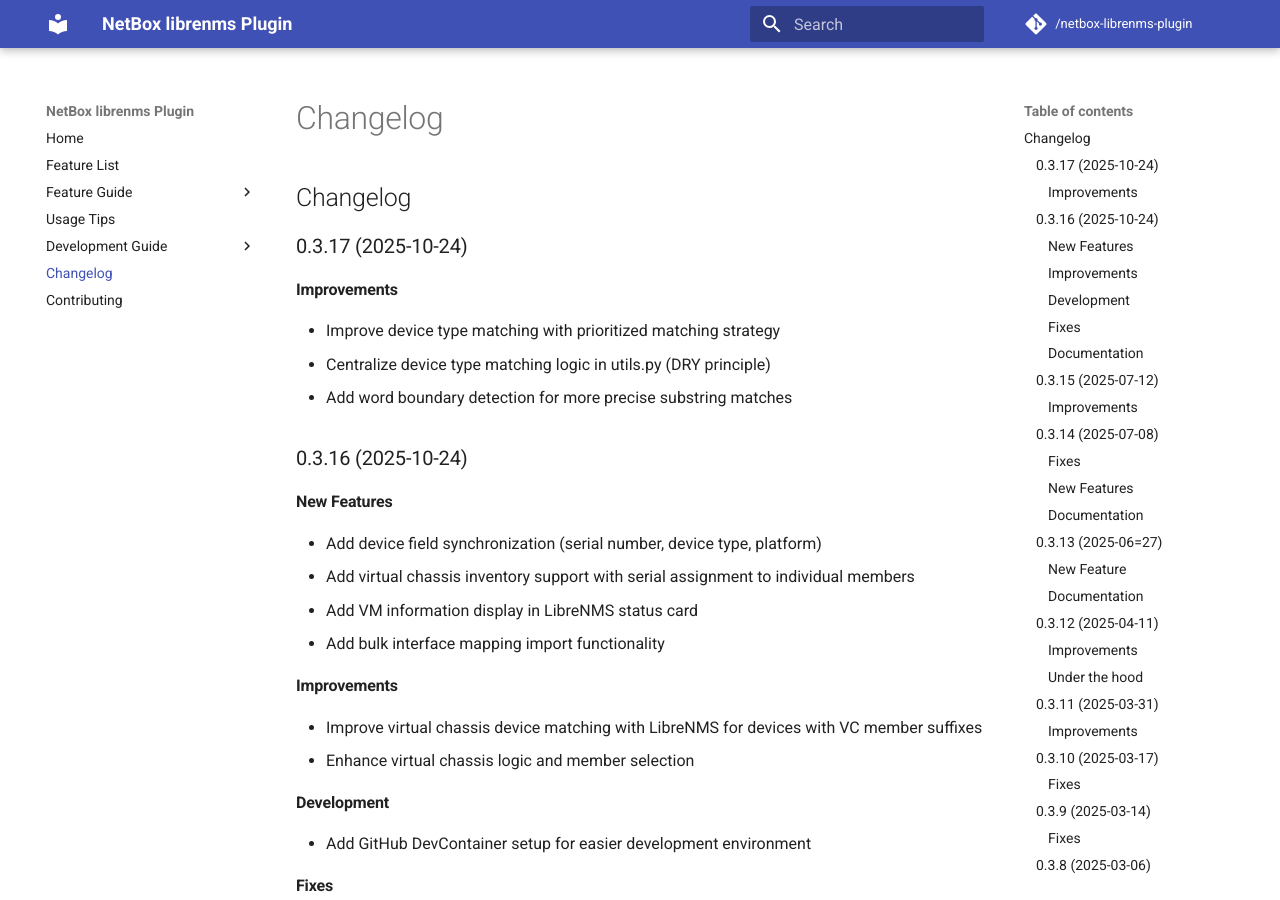
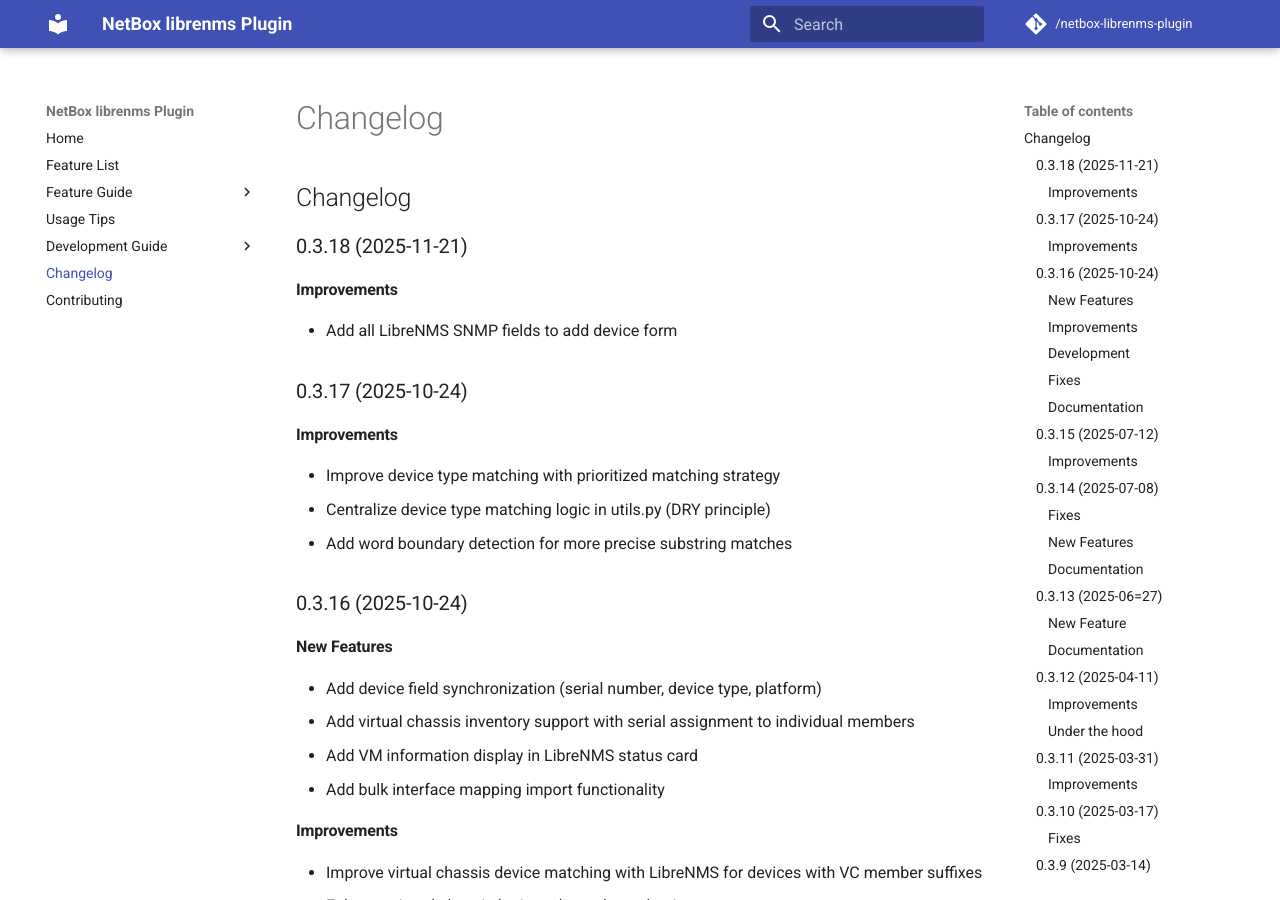
Before and after one commit to bonzo81/netbox-librenms-plugin, an MkDocs documentation site: the page built from docs/changelog.md, in a window 1280 px wide and 900 px high. Built offline with MkDocs 1.6.1 and Material for MkDocs 9.7.7, drawn with Linux system fonts in a browser that asks for light colours; comment, search, counter and statistics services are not loaded.

Commit message:
feat(release): bump version to 0.3.18 and update changelog

```diff
--- a/docs/changelog.md
+++ b/docs/changelog.md
@@ -1,4 +1,9 @@
 # Changelog
+
+## 0.3.18 (2025-11-21)
+
+### Improvements
+* Add all LibreNMS SNMP fields to add device form
 
 ## 0.3.17 (2025-10-24)
 
--- a/netbox_librenms_plugin/__init__.py
+++ b/netbox_librenms_plugin/__init__.py
@@ -2,7 +2,7 @@ from django.core.exceptions import ImproperlyConfigured
 from netbox.plugins import PluginConfig
 
 __author__ = "Andy Norwood"
-__version__ = "0.3.17"
+__version__ = "0.3.18"
 
 
 class LibreNMSSyncConfig(PluginConfig):
--- a/pyproject.toml
+++ b/pyproject.toml
@@ -7,7 +7,7 @@ build-backend = "setuptools.build_meta"
 
 [project]
 name =  "netbox-librenms-plugin"
-version = "0.3.17"
+version = "0.3.18"
 authors = [
     {name = "Andy Norwood"},
 ]
```
